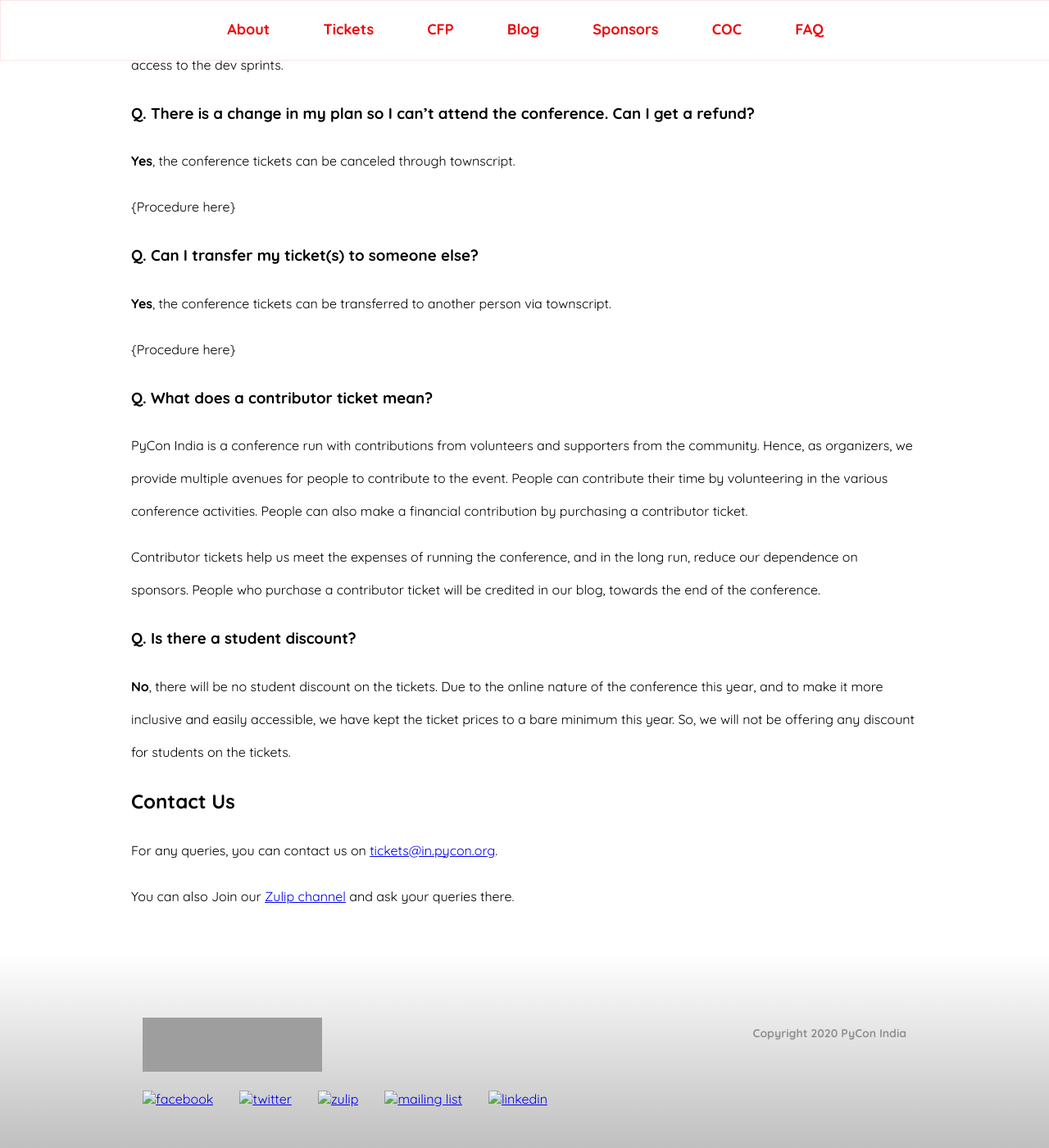
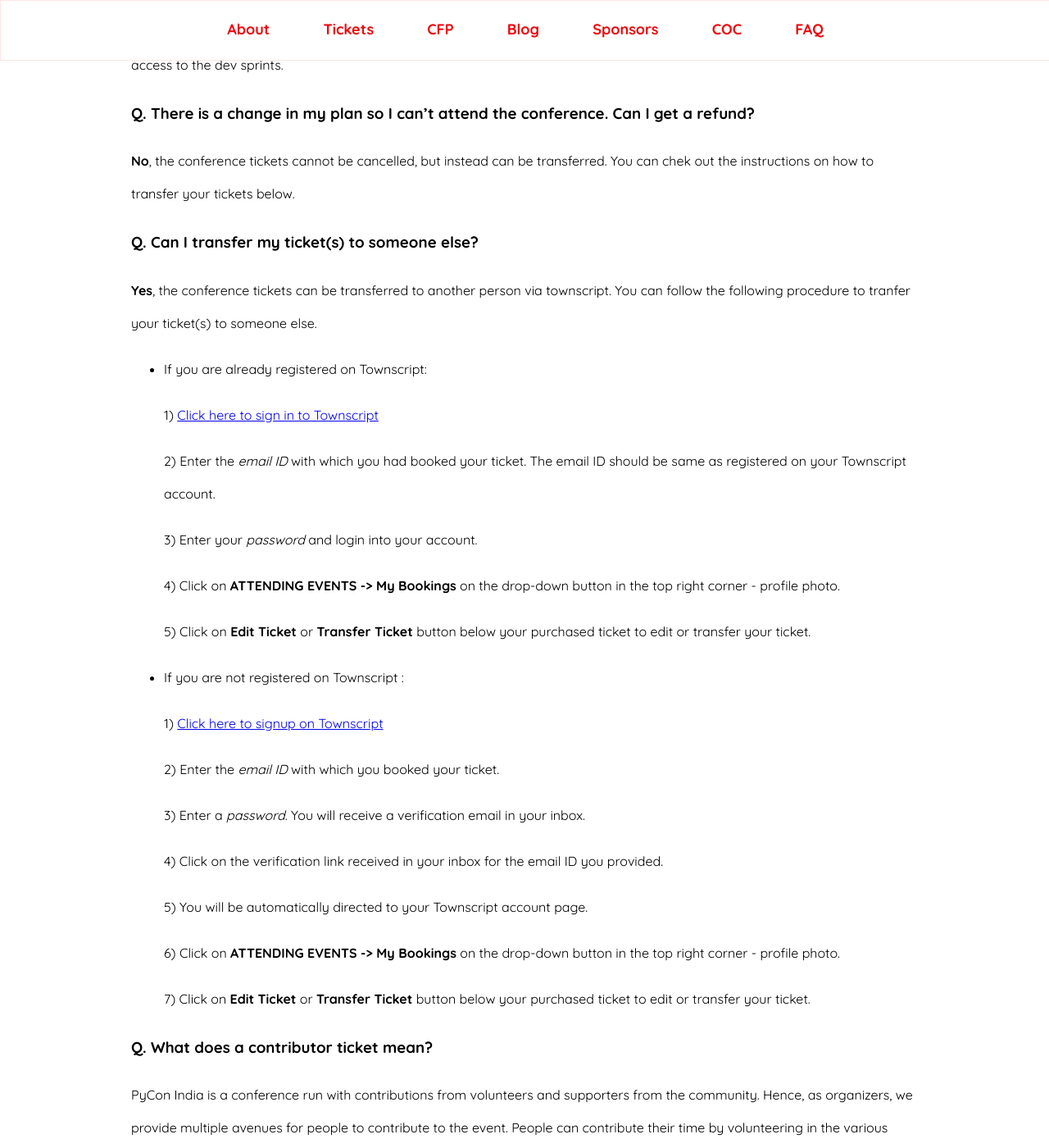
Before and after one commit to pythonindia/inpycon2020, a Jekyll site: the page built from faq/index.md, in a window 1280 px wide and 1400 px high, scrolled down 2192 px. Shown: the whole window at 82% size. Built offline with Jekyll 4.4.1, drawn with Linux system fonts in a browser that asks for light colours; grey boxes are pictures that could not be loaded.

Commit message:
Updated the ticket refund and trnasfer answers

```diff
--- a/faq/index.md
+++ b/faq/index.md
@@ -69,15 +69,40 @@ The ticket also includes all the conference goodies and swags for the attendees.
 
 ### Q. There is a change in my plan so I can’t attend the conference. Can I get a refund?
 
-**Yes**, the conference tickets can be canceled through townscript.
-
-{Procedure here}
+**No**, the conference tickets cannot be cancelled, but instead can be transferred. You can chek out the instructions on how to transfer your tickets below.
 
 ### Q. Can I transfer my ticket(s) to someone else?
 
-**Yes**, the conference tickets can be transferred to another person via townscript.
+**Yes**, the conference tickets can be transferred to another person via townscript. You can follow the following procedure to tranfer your ticket(s) to someone else.
 
-{Procedure here}
+* If you are already registered on Townscript:
+
+    1) [Click here to sign in to Townscript](https://www.townscript.com/signin)
+
+    2) Enter the _email ID_ with which you had booked your ticket. The email ID should be same as registered on your Townscript account.
+
+    3) Enter your _password_ and login into your account.
+
+    4) Click on **ATTENDING EVENTS -> My Bookings** on the drop-down button in the top right corner - profile photo.
+
+    5) Click on **Edit Ticket** or **Transfer Ticket** button below your purchased ticket to edit or transfer your ticket.
+
+* If you are not registered on Townscript :
+
+    1) [Click here to signup on Townscript](https://www.townscript.com/signup)
+
+    2) Enter the _email ID_ with which you booked your ticket.
+
+    3) Enter a _password_. You will receive a verification email in your inbox.
+
+    4) Click on the verification link received in your inbox for the email ID you provided.
+
+    5) You will be automatically directed to your Townscript account page.
+
+    6) Click on **ATTENDING EVENTS -> My Bookings** on the drop-down button in the top right corner - profile photo.
+
+    7) Click on **Edit Ticket** or **Transfer Ticket** button below your purchased ticket to edit or transfer your ticket.
+
 
 ### Q. What does a contributor ticket mean?
 
```
